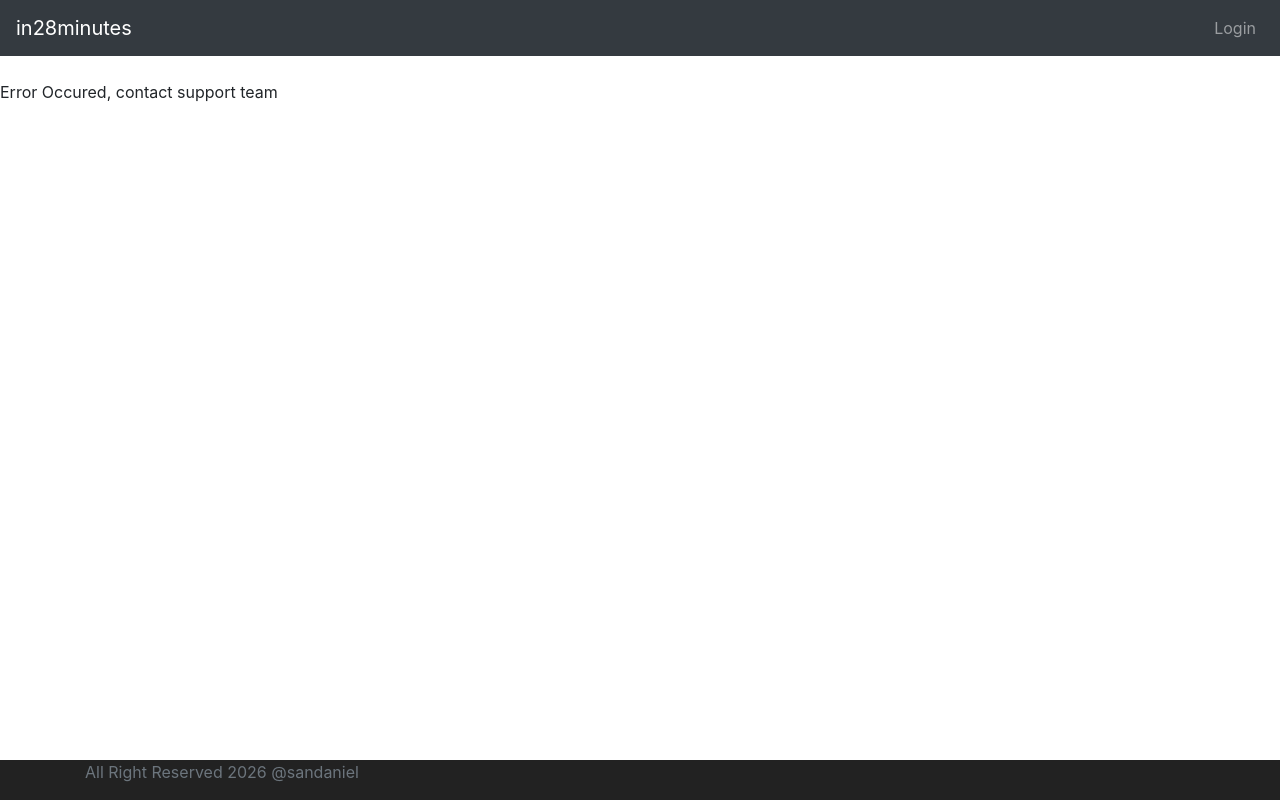
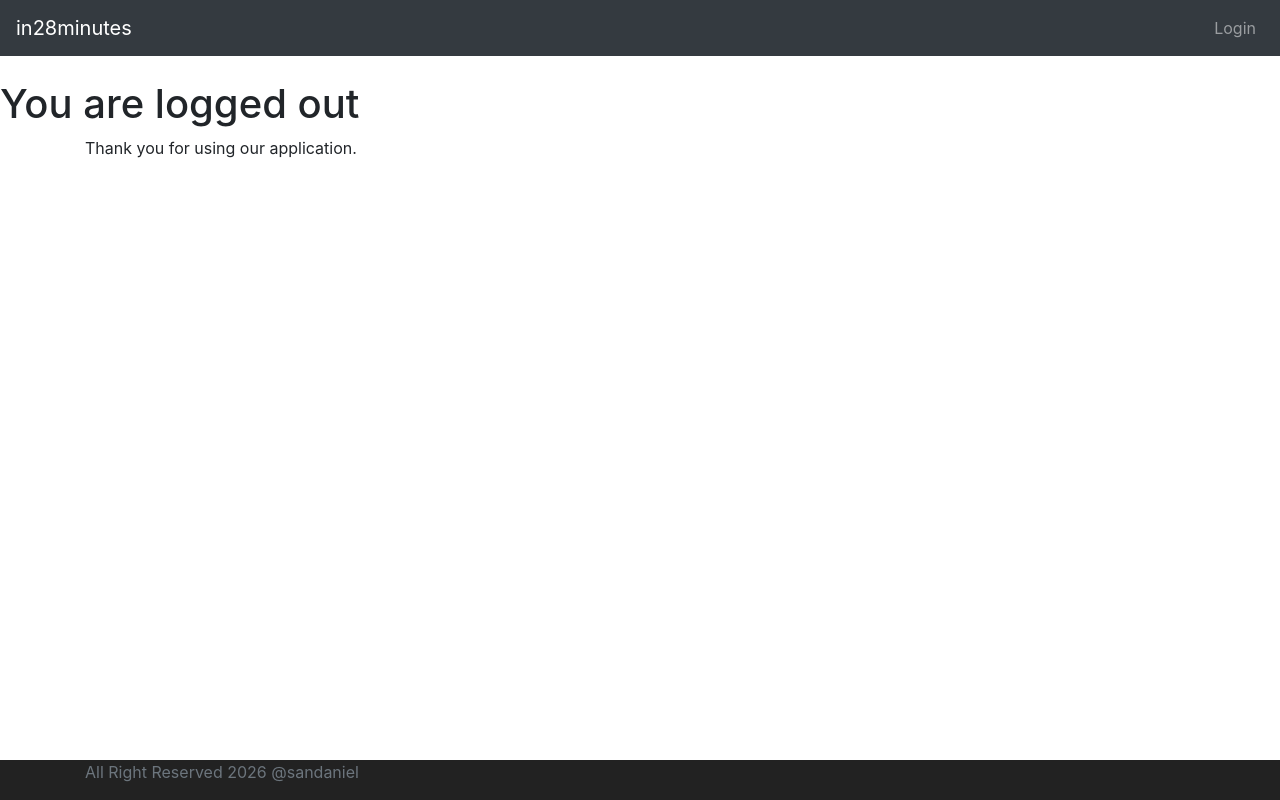
Before and after one commit to Dan1elJr/webapp-angular-spring, an Angular app in the folder todo/: page /logout in a window 1280 px wide. Built offline with nearby package versions, Linux system fonts and the light colour scheme.

Commit message:
Logout component

```diff
--- a/todo/src/app/app.routes.ts
+++ b/todo/src/app/app.routes.ts
@@ -3,11 +3,15 @@ import { Login } from './login/login';
 import { Welcome } from './welcome/welcome';
 import { Error } from './error/error';
 import { ListTodos } from './list-todos/list-todos';
+import { Logout } from './logout/logout';
 
 export const routes: Routes = [
     {path:"", component: Login},
     {path:"login", component: Login} ,
     {path:"welcome/:name", component: Welcome},
     {path:"todos", component: ListTodos},
+    {path: 'logout', component: Logout },
     {path:"**", component: Error}
+
+
 ];
--- /dev/null
+++ b/todo/src/app/logout/logout.html
@@ -0,0 +1,4 @@
+<h1>You are logged out</h1>
+<div class="container">
+    Thank you for using our application.
+</div>
--- /dev/null
+++ b/todo/src/app/logout/logout.ts
@@ -0,0 +1,18 @@
+import { Component } from '@angular/core';
+import { HardCodedAuthentication } from '../service/hard-coded-authentication';
+
+@Component({
+  selector: 'app-logout',
+  imports: [],
+  templateUrl: './logout.html',
+  styleUrl: './logout.css',
+})
+export class Logout {
+  constructor(private hardcodedAuthenticationService: HardCodedAuthentication) {
+
+  }
+
+  ngOnInit(): void {
+    this.hardcodedAuthenticationService.logout();
+  }
+}
--- a/todo/src/app/service/hard-coded-authentication.ts
+++ b/todo/src/app/service/hard-coded-authentication.ts
@@ -17,4 +17,8 @@ export class HardCodedAuthentication {
        let user = sessionStorage.getItem('authenticatedUser');
        return !(user === null);
     }
+
+    logout() {
+        sessionStorage.removeItem('authenticatedUser');
+    }
 }
```
Also changed, not shown: todo/src/app/logout/logout.css (added), 2 other files (tests, documents, lock files or other folders).
